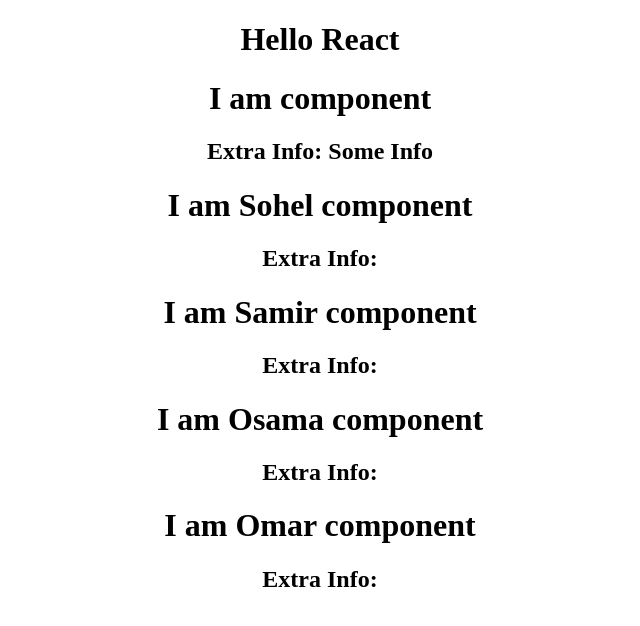
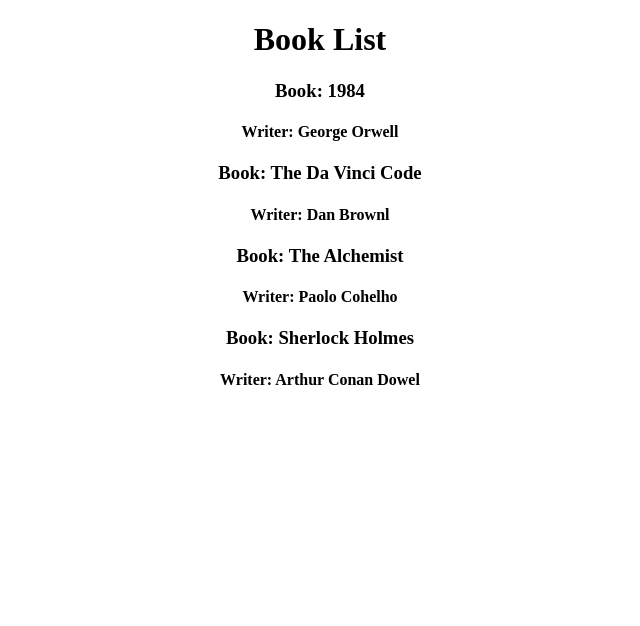
Before and after one commit to sohel473/hello-react, a React (Create React App) app: page / in a window 1280 px wide. Shown: the top 626 px of the page, without its empty margins (320-960 px from the left). Built offline with nearby package versions, Linux system fonts and the light colour scheme.

Commit message:
React State

```diff
--- a/src/App.js
+++ b/src/App.js
@@ -1,28 +1,37 @@
-import { Component } from 'react';
-import './App.css';
-import  Person from './components/Person';
+import "./App.css";
+import { Component } from "react";
+import Book from "./components/Book";
 
 // functional component
-// function App() {
-//   return (
-//     <div className='App'>
-//       <h1>Hello</h1>
-//       <Person />
-//     </div>
-//   );
-// }
-
-// class component
 class App extends Component {
+  state = {
+    books: [
+      { bookName: "1984", author: "George Orwell" },
+      { bookName: "The Da Vinci Code", author: "Dan Brownl" },
+      { bookName: "The Alchemist", author: "Paolo Cohelho" },
+      { bookName: "Sherlock Holmes", author: "Arthur Conan Dowel" },
+    ],
+  };
   render() {
     return (
-      <div className='App'>
-        <h1>Hello React</h1>
-        <Person>Some Info</Person>
-        <Person name="Sohel"/>
-        <Person name="Samir"/>
-        <Person name="Osama"/>
-        <Person name="Omar"/>
+      <div className="App">
+        <h1>Book List</h1>
+        <Book
+          name={this.state.books[0].bookName}
+          writer={this.state.books[0].author}
+        />
+        <Book
+          name={this.state.books[1].bookName}
+          writer={this.state.books[1].author}
+        />
+        <Book
+          name={this.state.books[2].bookName}
+          writer={this.state.books[2].author}
+        />
+        <Book
+          name={this.state.books[3].bookName}
+          writer={this.state.books[3].author}
+        />
       </div>
     );
   }
--- /dev/null
+++ b/src/components/Book.js
@@ -0,0 +1,10 @@
+const Book = (props) => {
+  return (
+    <div>
+      <h3>Book: {props.name}</h3>
+      <h4>Writer: {props.writer}</h4>
+    </div>
+  );
+};
+
+export default Book;
--- a/src/components/Person.js
+++ b/src/components/Person.js
@@ -1,28 +1,26 @@
-import {Component} from 'react'
 
+const Person = (props) => {
+  return (
+    <div>
+      <h1>I am {props.name} component</h1>
+      <h2>Extra Info: {props.children}</h2>
+    </div>
+  )
+}
 
-// const Person = (props) => {
-//   return (
-//     <div>
-//       <h1>I am {props.name} component</h1>
-//       <h2>Extra Info: {props.children}</h2>
-//     </div>
-//   )
+// class Person extends Component {
+//   // constructor(props){
+//   //   super(props)
+//   // }
+
+//   render() {
+//     return (
+//       <div>
+//         <h1>I am {this.props.name} component</h1>
+//         <h2>Extra Info: {this.props.children}</h2>
+//       </div>
+//     )
+//   }
 // }
 
-class Person extends Component {
-  constructor(props){
-    super(props)
-  }
-
-  render() {
-    return (
-      <div>
-        <h1>I am {this.props.name} component</h1>
-        <h2>Extra Info: {this.props.children}</h2>
-      </div>
-  )
-  }
-}
-
 export default Person;
```
